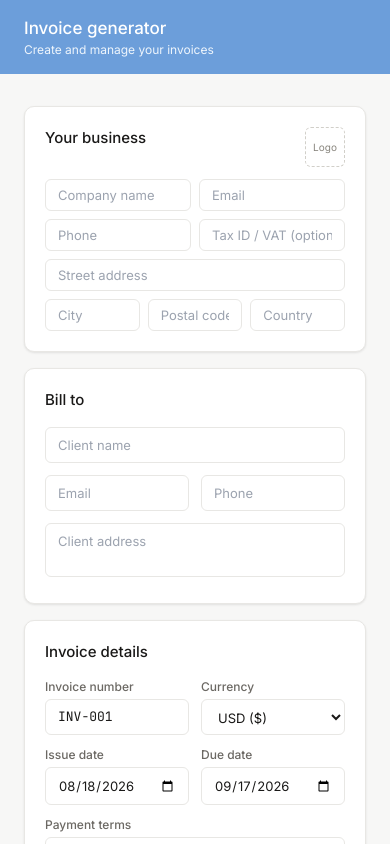
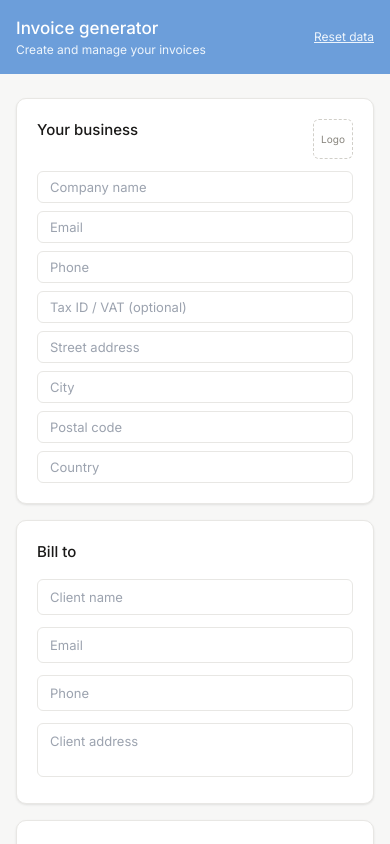
Before and after one commit to miloss98/invoice-generator, a React (Vite) app: page / in a window 390 px wide. Shown: the top 844 px of the page. Built offline with nearby package versions, Linux system fonts and the light colour scheme; what @react-pdf/renderer would draw is missing.

Commit message:
fix: clean up leading-zero display bug in quantity/rate inputs

```diff
--- a/index.html
+++ b/index.html
@@ -4,7 +4,7 @@
     <meta charset="UTF-8" />
     <link rel="icon" type="image/svg+xml" href="/favicon.svg" />
     <meta name="viewport" content="width=device-width, initial-scale=1.0" />
-    <title>invoice-generator</title>
+    <title>Invoice Generator</title>
   </head>
   <body>
     <div id="root"></div>
--- a/src/components/ClientForm.tsx
+++ b/src/components/ClientForm.tsx
@@ -28,7 +28,7 @@ export const ClientForm = ({ client, onChange }: ClientFormProps) => {
           className="w-full px-3 py-2 rounded border border-ink-100 text-sm focus:outline-none focus:ring-2 focus:ring-primary-300 focus:border-transparent"
         />
 
-        <div className="grid grid-cols-2 gap-3">
+        <div className="grid grid-cols-1 sm:grid-cols-2 gap-3">
           <input
             type="email"
             name="email"
--- a/src/components/CompanyInfoForm.tsx
+++ b/src/components/CompanyInfoForm.tsx
@@ -69,7 +69,7 @@ export const CompanyInfoForm = ({
       </div>
 
       <div className="space-y-2">
-        <div className="grid grid-cols-2 gap-2">
+        <div className="grid grid-cols-1 sm:grid-cols-2 gap-2">
           <input
             type="text"
             name="name"
@@ -88,7 +88,7 @@ export const CompanyInfoForm = ({
           />
         </div>
 
-        <div className="grid grid-cols-2 gap-2">
+        <div className="grid grid-cols-1 sm:grid-cols-2 gap-2">
           <input
             type="tel"
             name="phone"
@@ -116,7 +116,7 @@ export const CompanyInfoForm = ({
           className="w-full px-3 py-1.5 rounded border border-ink-100 text-sm focus:outline-none focus:ring-2 focus:ring-primary-300 focus:border-transparent"
         />
 
-        <div className="grid grid-cols-3 gap-2">
+        <div className="grid grid-cols-1 sm:grid-cols-3 gap-2">
           <input
             type="text"
             name="city"
--- /dev/null
+++ b/src/components/ErrorBoundary.tsx
@@ -0,0 +1,54 @@
+import { Component } from "react";
+import type { ErrorInfo, ReactNode } from "react";
+import { resetAppData } from "../utils/resetData";
+
+interface ErrorBoundaryProps {
+  children: ReactNode;
+}
+
+interface ErrorBoundaryState {
+  hasError: boolean;
+}
+
+export class ErrorBoundary extends Component<
+  ErrorBoundaryProps,
+  ErrorBoundaryState
+> {
+  state: ErrorBoundaryState = { hasError: false };
+
+  static getDerivedStateFromError(): ErrorBoundaryState {
+    return { hasError: true };
+  }
+
+  componentDidCatch(error: Error, info: ErrorInfo) {
+    console.error("Invoice generator crashed:", error, info);
+  }
+
+  render() {
+    if (this.state.hasError) {
+      return (
+        <div className="min-h-screen bg-ink-50 flex items-center justify-center p-6">
+          <div className="max-w-sm w-full rounded-card bg-white border border-ink-100 shadow-card p-6 text-center">
+            <p className="text-md font-medium text-ink-900 mb-2">
+              Something went wrong
+            </p>
+            <p className="text-sm text-ink-500 mb-5">
+              The app hit an unexpected error. This is usually caused by
+              corrupted saved data. Resetting will clear your saved
+              company/client/invoice info and reload the app.
+            </p>
+            <button
+              type="button"
+              onClick={resetAppData}
+              className="w-full px-4 py-2.5 rounded bg-primary-500 text-white text-sm font-medium hover:bg-primary-600 transition-colors"
+            >
+              Reset data and reload
+            </button>
+          </div>
+        </div>
+      );
+    }
+
+    return this.props.children;
+  }
+}
--- a/src/components/InvoiceMetaForm.tsx
+++ b/src/components/InvoiceMetaForm.tsx
@@ -31,7 +31,7 @@ export const InvoiceMetaForm = ({
       <h2 className="text-md font-medium text-ink-900 mb-4">Invoice details</h2>
 
       <div className="space-y-3">
-        <div className="grid grid-cols-2 gap-3">
+        <div className="grid grid-cols-1 sm:grid-cols-2 gap-3">
           <div>
             <label className="block text-xs font-medium text-ink-500 mb-1">
               Invoice number
@@ -63,7 +63,7 @@ export const InvoiceMetaForm = ({
           </div>
         </div>
 
-        <div className="grid grid-cols-2 gap-3">
+        <div className="grid grid-cols-1 sm:grid-cols-2 gap-3">
           <div>
             <label className="block text-xs font-medium text-ink-500 mb-1">
               Issue date
--- a/src/components/Layout.tsx
+++ b/src/components/Layout.tsx
@@ -1,4 +1,5 @@
 import type { ReactNode } from "react";
+import { ResetDataButton } from "./ResetDataButton";
 
 interface LayoutProps {
   form: ReactNode;
@@ -8,17 +9,22 @@ interface LayoutProps {
 export const Layout = ({ form, preview }: LayoutProps) => {
   return (
     <div className="min-h-screen bg-ink-50">
-      <nav className="bg-primary-400 px-6 py-4">
-        <div className="max-w-7xl mx-auto">
-          <h1 className="text-white text-lg font-medium">Invoice generator</h1>
-          <p className="text-primary-50 text-xs mt-0.5">
-            Create and manage your invoices
-          </p>
+      <nav className="bg-primary-400 px-4 sm:px-6 py-4">
+        <div className="max-w-7xl mx-auto flex items-center justify-between">
+          <div>
+            <h1 className="text-white text-lg font-medium">
+              Invoice generator
+            </h1>
+            <p className="text-primary-50 text-xs mt-0.5">
+              Create and manage your invoices
+            </p>
+          </div>
+          <ResetDataButton />
         </div>
       </nav>
 
-      <div className="max-w-7xl mx-auto px-6 py-8">
-        <div className="grid grid-cols-1 lg:grid-cols-2 gap-6">
+      <div className="max-w-7xl mx-auto px-4 sm:px-6 py-6 sm:py-8">
+        <div className="grid grid-cols-1 lg:grid-cols-2 gap-4 sm:gap-6">
           <div className="space-y-4">{form}</div>
           <div className="lg:sticky lg:top-8 lg:h-fit">{preview}</div>
         </div>
--- a/src/components/LineItemsForm.tsx
+++ b/src/components/LineItemsForm.tsx
@@ -1,6 +1,7 @@
 import type { LineItem } from "../types/invoice";
 import { getCurrencySymbol } from "../utils/currencies";
 import { emptyLineItem } from "../utils/defaults";
+import type { FocusEvent } from "react";
 
 interface LineItemsFormProps {
   items: LineItem[];
@@ -15,18 +16,21 @@ export const LineItemsForm = ({
 }: LineItemsFormProps) => {
   const updateItem = (id: string, field: keyof LineItem, value: string) => {
     onChange(
-      items.map((item) =>
-        item.id === id
-          ? {
-              ...item,
-              [field]:
-                field === "description"
-                  ? value
-                  : Math.max(0, parseFloat(value) || 0),
-            }
-          : item,
-      ),
+      items.map((item) => {
+        if (item.id !== id) return item;
+
+        if (field === "description") {
+          return { ...item, description: value };
+        }
+
+        const parsed = value === "" ? 0 : Math.max(0, parseFloat(value) || 0);
+        return { ...item, [field]: parsed };
+      }),
     );
+  };
+
+  const handleNumericFocus = (e: FocusEvent<HTMLInputElement>) => {
+    e.target.select();
   };
 
   const addItem = () => {
@@ -72,16 +76,20 @@ export const LineItemsForm = ({
               type="number"
               min="0"
               step="1"
-              value={item.quantity}
+              value={item.quantity === 0 ? "" : item.quantity}
+              onFocus={handleNumericFocus}
               onChange={(e) => updateItem(item.id, "quantity", e.target.value)}
+              placeholder="0"
               className="w-full px-2 py-2 rounded border border-ink-100 text-sm font-mono focus:outline-none focus:ring-2 focus:ring-primary-300 focus:border-transparent"
             />
             <input
               type="number"
               min="0"
               step="0.01"
-              value={item.rate}
+              value={item.rate === 0 ? "" : item.rate}
+              onFocus={handleNumericFocus}
               onChange={(e) => updateItem(item.id, "rate", e.target.value)}
+              placeholder="0"
               className="w-full px-2 py-2 rounded border border-ink-100 text-sm font-mono focus:outline-none focus:ring-2 focus:ring-primary-300 focus:border-transparent"
             />
             <button
@@ -101,7 +109,7 @@ export const LineItemsForm = ({
           onClick={addItem}
           className="w-full mt-2 px-3 py-2 rounded bg-primary-500 text-white text-sm font-medium hover:bg-primary-600 transition-colors"
         >
-          + Add item
+          Add item
         </button>
       </div>
     </section>
--- /dev/null
+++ b/src/components/ResetDataButton.tsx
@@ -0,0 +1,20 @@
+export const ResetDataButton = () => {
+  const handleReset = () => {
+    const confirmed = window.confirm(
+      "This clears all saved data (company info, client, invoice, saved clients) and cannot be undone. Continue?",
+    );
+    if (!confirmed) return;
+
+    import("../utils/resetData").then(({ resetAppData }) => resetAppData());
+  };
+
+  return (
+    <button
+      type="button"
+      onClick={handleReset}
+      className="text-primary-50 text-xs underline hover:text-white transition-colors shrink-0"
+    >
+      Reset data
+    </button>
+  );
+};
--- a/src/main.tsx
+++ b/src/main.tsx
@@ -1,10 +1,13 @@
 import { StrictMode } from "react";
 import { createRoot } from "react-dom/client";
+import { App } from "./App";
+import { ErrorBoundary } from "./components/ErrorBoundary";
 import "./index.css";
-import { App } from "./App.tsx";
 
 createRoot(document.getElementById("root")!).render(
   <StrictMode>
-    <App />
+    <ErrorBoundary>
+      <App />
+    </ErrorBoundary>
   </StrictMode>,
 );
--- /dev/null
+++ b/src/utils/resetData.ts
@@ -0,0 +1,6 @@
+const STORAGE_KEYS = ["companyInfo", "currentInvoice", "savedClients"] as const;
+
+export function resetAppData(): void {
+  STORAGE_KEYS.forEach((key) => localStorage.removeItem(key));
+  window.location.reload();
+}
```
